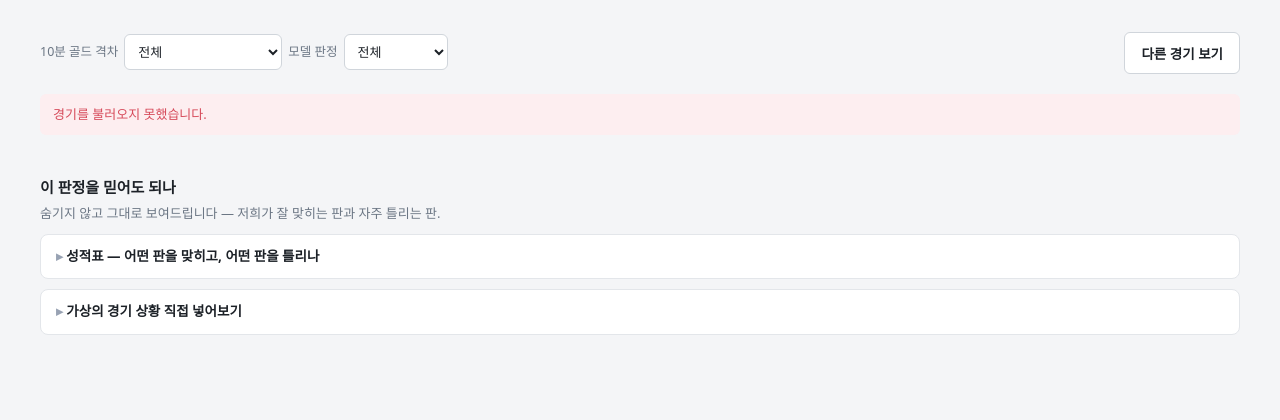
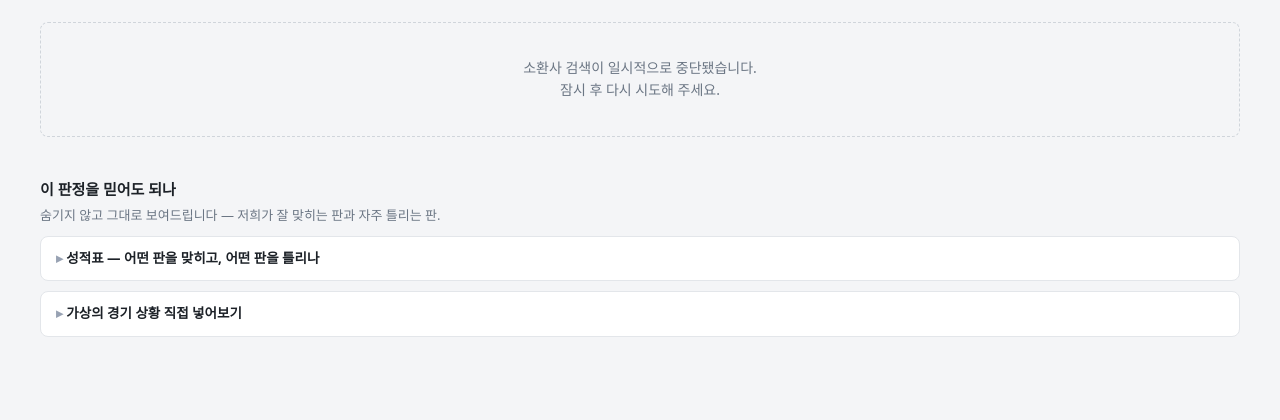
Before and after one commit to wpalswpa/project2608, a Flask app: page / in a window 1280 px wide. Shown: the part 165-585 px from the top of the page. Run offline with Flask 3, Linux system fonts and the light colour scheme; data that the repository does not hold is empty; parts of the project's set-up code (start-up, migrations or seed data) failed here and were passed over; some web fonts are replaced.

Commit message:
서비스에서 내부 데이터셋 화면을 걷어내고 소환사 전적 페이지네이션으로
사용자가 쓰는 화면에 우리 데이터셋(시험셋 1,976판)이 노출돼 있었다.
검증용 자료지 서비스가 보여줄 것이 아니라서 화면에서 전부 제거했다.

■ 제거
- 골드 격차·모델 판정 필터 드롭다운 (시험셋 탐색용이었다)
- "다른 경기 보기" 셔플
- 경기 번호 검색 (내부 데이터 조회 경로)
- loadSample 함수 전체

■ 대체 — 전적 더 보기
"더 보기" 를 누르면 검색한 소환사의 전적을 5판씩 이어서 불러온다.
  riot_api: get_recent_match_ids/analyze_recent 에 start 인자, 응답에 next_start
  web/app.py: /api/summoner 가 count(1~10)·start 를 받는다
  화면: 누적 렌더 + 요약 타일을 불러온 전체 기준으로 다시 계산
실측 — start=0 → Syndra/Ryze/Qiyana/Ryze/Syndra, start=5 → Akali/Vi/Yone/Ryze/Chogath

■ 그 과정에서 잡은 버그
/api/summoner 가 request.get_json() 결과를 변수에 안 담고 data 를 참조해
500 이 났다(count·start 추가하면서 생긴 것). 페이지네이션 실측으로 잡혔다.

■ 문구 정리
키가 없을 때 안내가 "샘플 경기로 확인하세요" 였는데 샘플이 사라졌으므로
"잠시 후 다시 시도해 주세요" 로. serving.md 에 /api/matches 는
검증·재현용이고 사용자 화면에서는 쓰지 않는다고 명시.

파리티·스모크 4종 · factcheck 통과.

Co-Authored-By: Claude Opus 4.8 <noreply@anthropic.com>

```diff
--- a/web/app.py
+++ b/web/app.py
@@ -317,13 +317,19 @@ def api_summoner():
         # 뭉뚱그리면 "넣으라"는 안내를 받고 이미 넣은 사람이 혼란스러워진다.
         if os.environ.get("RIOT_API_KEY"):
             return jsonify({"error": "Riot API 키가 만료되어 소환사 조회를 일시 중단했습니다. "
-                                     "(개발용 키는 24시간마다 만료됩니다) "
-                                     "샘플 경기로는 모든 기능을 그대로 확인할 수 있습니다."}), 503
-        return jsonify({"error": "서버에 Riot API 키가 없어 소환사 조회를 쓸 수 없습니다. "
-                                 "샘플 경기로는 모든 기능을 그대로 확인할 수 있습니다."}), 503
+                                     "잠시 후 다시 시도해 주세요."}), 503
+        return jsonify({"error": "서버에 Riot API 키가 없어 소환사 조회를 쓸 수 없습니다."}), 503
     try:
-        riot_id = (request.get_json() or {}).get("riot_id", "").strip()
-        return jsonify(analyze_recent(riot_id, count=5))
+        data = request.get_json() or {}
+        riot_id = data.get("riot_id", "").strip()
+        # 한 판마다 타임라인을 받아야 해서 count 가 크면 느리다 — 상한 10.
+        # start 는 "더 보기" 용으로 건너뛸 개수다.
+        try:
+            count = max(1, min(10, int(data.get("count", 5))))
+            start = max(0, int(data.get("start", 0)))
+        except (TypeError, ValueError):
+            count, start = 5, 0
+        return jsonify(analyze_recent(riot_id, count=count, start=start))
     except RiotApiError as e:
         return jsonify({"error": str(e)}), 400
     except Exception as e:
--- a/web/templates/index.html
+++ b/web/templates/index.html
@@ -260,10 +260,9 @@ footer > *{position:relative;z-index:2}
   <div id="brief"></div>
   <div class="tiles" id="tiles"></div>
 
-  <div class="filters" id="filters"></div>
   <p class="sub" id="stat" style="margin:0 0 8px"></p>
   <div class="rows" id="rows"></div>
-  <div class="more"><button id="more" style="display:none">더 보기</button></div>
+  <div class="more"><button id="more" style="display:none">전적 더 보기</button></div>
 
   <h3 class="sec">이 판정을 믿어도 되나</h3>
   <p class="sub">숨기지 않고 그대로 보여드립니다 — 저희가 잘 맞히는 판과 자주 틀리는 판.</p>
@@ -363,7 +362,7 @@ function normalize(x, isSummoner){
   return isSummoner ? {
     key: x.match_id, champion: x.champion, side: x.my_side,
     win_prob: x.my_win_prob, won: x.my_won, verdict: x.verdict, band: x.band,
-    correct: x.model_correct, side_label: x.my_side,
+    correct: x.model_correct, side_label: x.my_side, played_at: x.played_at,
     gold: x.features.GoldDiff, kills: x.features.KillsDiff, dragons: x.features.DragonsDiff,
     factors: x.top_factors, features: x.features, warnings: x.warnings || [],
     sub: `${x.played_at ? x.played_at + " · " : ""}${x.duration_min}분 경기`,
@@ -514,62 +513,58 @@ function renderSummary(sum, label, scope){
     t("우세승", sum["우세승"], "앞서서 그대로 이김");
 }
 
-/* ── 샘플 경기 ── */
-async function loadSample(append){
+/* ── 소환사 ── */
+const PAGE = 5;                 /* 한 번에 볼 경기 수 — 판마다 타임라인을 받아서 크게 못 늘린다 */
+let curId = "", curStart = 0, allRows = [];
+
+async function loadSummoner(riotId, append){
   if(loading) return;
-  loading = true; mode = "sample";
-  $("#filters").hidden = false;
-  const my = ++seq;
-  $("#more").disabled = true;
-  if(!append){ offset = 0; $("#rows").innerHTML = `<p class="sub"><span class="spin"></span>불러오는 중…</p>`; }
-  try{
-    const qs = new URLSearchParams({limit:"10", offset:String(offset), seed:String(shuffleSeed)});
-    if(band) qs.set("band", band);
-    if(correct !== "") qs.set("correct", correct);
-    const d = await (await fetch("/api/matches?" + qs)).json();
-    if(my !== seq) return;
-    const rows = d.matches.map(m => normalize(m, false));
-    const html = rows.map(rowHTML).join("");
-    if(append) $("#rows").insertAdjacentHTML("beforeend", html);
-    else { $("#rows").innerHTML = html || `<div class="empty">조건에 맞는 경기가 없습니다.</div>`;
-           renderSummary(d.summary, `샘플 ${d.total.toLocaleString()}판 · 블루 팀 기준`,
-             "출처 — 공개 데이터셋의 다이아 랭크 실제 경기. 모델이 학습 때 본 적 없는 판만 모았습니다"); }
-    rows.forEach(g => bind(g));
-    offset += d.returned;
-    $("#stat").innerHTML = d.total
-      ? `이 조건 <b>${d.total.toLocaleString()}판</b> 중 <b>${offset}판</b> 표시` +
-        (d.accuracy != null ? ` · 실측 적중률 <b class="num">${pct(d.accuracy)}</b>` : "") : "";
-    $("#more").style.display = offset < d.total ? "" : "none";
-  }catch(e){ if(my === seq) $("#rows").innerHTML = `<div class="msg">경기를 불러오지 못했습니다.</div>`; }
-  finally{ loading = false; $("#more").disabled = false; }
-}
-
-/* ── 소환사 ── */
-async function loadSummoner(riotId){
+  loading = true;
   const my = ++seq;
   mode = "summoner";
-  $("#filters").hidden = true;
-  $("#rows").innerHTML = `<p class="sub"><span class="spin"></span>${esc(riotId)} 의 최근 경기를 10분 시점으로 되감는 중… (타임라인 분석이라 수십 초 걸립니다)</p>`;
-  $("#more").style.display = "none"; $("#stat").textContent = "";
+  if(!append){ curId = riotId; curStart = 0; allRows = [];
+    $("#rows").innerHTML = `<p class="sub"><span class="spin"></span>${esc(riotId)} 의 최근 경기를 10분 시점으로 되감는 중… (경기마다 타임라인을 받아 계산해서 수십 초 걸립니다)</p>`;
+    $("#more").style.display = "none"; $("#stat").textContent = "";
+  } else {
+    $("#more").disabled = true; $("#more").innerHTML = '<span class="spin"></span>불러오는 중';
+  }
   try{
     const res = await fetch("/api/summoner", {method:"POST",
-      headers:{"Content-Type":"application/json"}, body: JSON.stringify({riot_id: riotId})});
+      headers:{"Content-Type":"application/json"},
+      body: JSON.stringify({riot_id: riotId, count: PAGE, start: curStart})});
     const d = await res.json();
     if(my !== seq) return;
     if(!res.ok){
-      $("#rows").innerHTML = `<div class="msg">${esc(d.error || "조회 실패")}</div>` +
-        `<p class="note">아래 <b>샘플 경기 보기</b>로 전체 기능을 그대로 확인할 수 있습니다.</p>`;
+      if(!append) { $("#rows").innerHTML = `<div class="msg">${esc(d.error || "조회 실패")}</div>`; renderSummary(null); }
+      return;
+    }
+    const rows = (d.games || []).map(g => normalize(g, true));
+    allRows = allRows.concat(rows);
+    if(!allRows.length){
+      $("#rows").innerHTML = `<div class="empty">최근 솔로랭크 경기를 찾지 못했습니다.</div>`;
       renderSummary(null); return;
     }
-    const rows = (d.games || []).map(g => normalize(g, true));
-    $("#rows").innerHTML = rows.length ? rows.map(rowHTML).join("")
-      : `<div class="empty">최근 솔로랭크 경기를 찾지 못했습니다.</div>`;
+    if(append) $("#rows").insertAdjacentHTML("beforeend", rows.map(rowHTML).join(""));
+    else $("#rows").innerHTML = rows.map(rowHTML).join("");
     rows.forEach(g => bind(g));
-    renderSummary(d.summary, esc(d.riot_id),
-      `조회 범위 — 솔로랭크 최근 ${rows.length}판` + (d.summary.period ? ` (${d.summary.period})` : "") + ", 11분 미만 조기종료 경기는 제외");
-    $("#stat").innerHTML = rows.length
-      ? `최근 <b>${rows.length}판</b> · 10분 판정이 실제 결과와 맞은 경기 <b>${d.summary.model_correct}판</b>` : "";
-  }catch(e){ if(my === seq) $("#rows").innerHTML = `<div class="msg">조회에 실패했습니다.</div>`; }
+    curStart = d.next_start != null ? d.next_start : curStart + PAGE;
+
+    /* 요약은 지금까지 불러온 전부를 기준으로 다시 센다 */
+    const agg = {n: allRows.length, model_correct: allRows.filter(r => r.correct).length,
+      avg_win_prob_10min: allRows.reduce((a, r) => a + r.win_prob, 0) / allRows.length,
+      period: (allRows[allRows.length-1].played_at && allRows[0].played_at)
+        ? `${allRows[allRows.length-1].played_at} ~ ${allRows[0].played_at}` : null};
+    ["우세승","역전승","역전패","열세패"].forEach(k => agg[k] = allRows.filter(r => r.verdict === k).length);
+    renderSummary(agg, esc(d.riot_id),
+      `조회 범위 — 솔로랭크 최근 ${agg.n}판` + (agg.period ? ` (${agg.period})` : "") + ", 11분 미만 조기종료 경기는 제외");
+    $("#stat").innerHTML = `최근 <b>${agg.n}판</b> · 10분 판정이 실제 결과와 맞은 경기 <b>${agg.model_correct}판</b>`;
+    /* 마지막 페이지가 덜 찼으면 더 없는 것 */
+    $("#more").style.display = rows.length < PAGE ? "none" : "";
+  }catch(e){
+    if(my === seq && !append) $("#rows").innerHTML = `<div class="msg">조회에 실패했습니다.</div>`;
+  }finally{
+    loading = false; $("#more").disabled = false; $("#more").textContent = "전적 더 보기";
+  }
 }
 
 function bind(g){
@@ -582,20 +577,8 @@ function bind(g){
 async function doSearch(){
   const q = $("#q").value.trim();
   if(!q) return;
-  if(q.includes("#")) return loadSummoner(q);
-  if(/^\d+$/.test(q)){
-    $("#rows").innerHTML = `<p class="sub"><span class="spin"></span>경기 #${esc(q)} 찾는 중…</p>`;
-    try{
-      const d = await (await fetch("/api/matches?id=" + encodeURIComponent(q))).json();
-      const rows = (d.matches || []).map(m => normalize(m, false));
-      $("#rows").innerHTML = rows.length ? rows.map(rowHTML).join("")
-        : `<div class="empty">경기 #${esc(q)} 는 샘플에 없는 번호입니다.</div>`;
-      rows.forEach(g => bind(g));
-      renderSummary(null); $("#stat").textContent = ""; $("#more").style.display = "none";
-    }catch(e){ $("#rows").innerHTML = `<div class="msg">조회에 실패했습니다.</div>`; }
-    return;
-  }
-  $("#rows").innerHTML = `<div class="msg">소환사는 <b>이름#태그</b>, 경기는 <b>숫자</b>로 검색합니다.</div>`;
+  if(q.includes("#")) return loadSummoner(q, false);
+  $("#rows").innerHTML = `<div class="msg">소환사 이름을 <b>이름#태그</b> 형식으로 입력하세요 (예: Hide on bush#KR1).</div>`;
 }
 
 /* ── 리포트 · 필터 칩 ── */
@@ -610,28 +593,6 @@ async function loadReport(){
       fetch("/api/report").then(r => r.json()), fetch("/api/match-types").then(r => r.json())]);
     const p = rep.performance || {}, r = p.repeat_seeds || {}, names = rep.feature_names || {};
     confBins = (rep.errors && rep.errors.bins) || [];
-
-    /* 필터 — 칩 아홉 개는 눈에 안 들어와서 드롭다운 둘로.
-       구간 이름은 서버 bins 에서 그대로 가져온다 (화면에 숫자 하드코딩 없음) */
-    const f = $("#filters");
-    const sel = (id, label, opts) => {
-      const wrap = document.createElement("label");
-      wrap.className = "fsel";
-      wrap.innerHTML = `${label} <select id="${id}">` +
-        opts.map(o => `<option value="${esc(o[0])}">${esc(o[1])}</option>`).join("") + `</select>`;
-      return wrap;
-    };
-    f.innerHTML = "";
-    f.appendChild(sel("selBand", "10분 골드 격차",
-      [["", "전체"]].concat(confBins.map(b => [b["구간"], b["구간"]]))));
-    f.appendChild(sel("selCorrect", "모델 판정",
-      [["", "전체"], ["1", "맞힌 경기만"], ["0", "틀린 경기만"]]));
-    const sh = document.createElement("button");
-    sh.textContent = "다른 경기 보기"; sh.style.marginLeft = "auto";
-    sh.addEventListener("click", () => { shuffleSeed = (Date.now() % 99999) || 1; loadSample(false); });
-    f.appendChild(sh);
-    $("#selBand").addEventListener("change", e => { band = e.target.value; loadSample(false); });
-    $("#selCorrect").addEventListener("change", e => { correct = e.target.value; loadSample(false); });
 
     $("#report").innerHTML =
       `<p class="sub"><b>한 줄 요약 — 크게 벌어진 판은 거의 다 맞히고, 팽팽한 판은 저희도 자주 틀립니다.</b>
@@ -692,17 +653,16 @@ async function runManual(){
 
 /* ── 연결 ── */
 buildForm();
-loadReport().then(() => {
-  /* 첫 화면: 키가 살아 있으면 대표 표본(페이커)을 바로 조회, 아니면 샘플 경기 */
-  if(RIOT_READY) loadSummoner($("#q").value.trim());
-  else loadSample(false);
-});
+loadReport();
+/* 첫 화면 — 키가 살아 있으면 대표 표본(페이커)을 바로 보여준다 */
+if(RIOT_READY) loadSummoner($("#q").value.trim(), false);
+else $("#rows").innerHTML = `<div class="empty">소환사 검색이 일시적으로 중단됐습니다.<br>잠시 후 다시 시도해 주세요.</div>`;
 $("#themeBtn").addEventListener("click", () =>
   applyTheme(document.documentElement.getAttribute("data-theme") === "dark" ? "light" : "dark"));
 $("#find").addEventListener("click", doSearch);
 $("#q").addEventListener("keydown", e => { if(e.key === "Enter") doSearch(); });
-$("#more").addEventListener("click", () => loadSample(true));
-/* 프리셋 — 학습 데이터에서 실제로 흔한 규모의 상황 3가지 */
+$("#more").addEventListener("click", () => { if(curId) loadSummoner(curId, true); });
+/* 프리셋 — 실제 경기에서 흔한 규모의 상황 3가지 */
 const DEMOS = {
   close:{FirstBlood:1,KillsDiff:0,GoldDiff:150,ExpDiff:-100,WardsPlacedDiff:2,WardsDestroyedDiff:0,AssistsDiff:1,DragonsDiff:0,HeraldsDiff:0,TowersDestroyedDiff:0,AvgLevelDiff:0,TotalMinionsKilledDiff:5,TotalJungleMinionsKilledDiff:-2},
   blue:{FirstBlood:1,KillsDiff:5,GoldDiff:4500,ExpDiff:3000,WardsPlacedDiff:5,WardsDestroyedDiff:2,AssistsDiff:6,DragonsDiff:1,HeraldsDiff:1,TowersDestroyedDiff:1,AvgLevelDiff:1.2,TotalMinionsKilledDiff:30,TotalJungleMinionsKilledDiff:10},
```
Also changed, not shown: docs/serving.md (+2 -2 lines), src/riot_api.py (+7 -5 lines).
